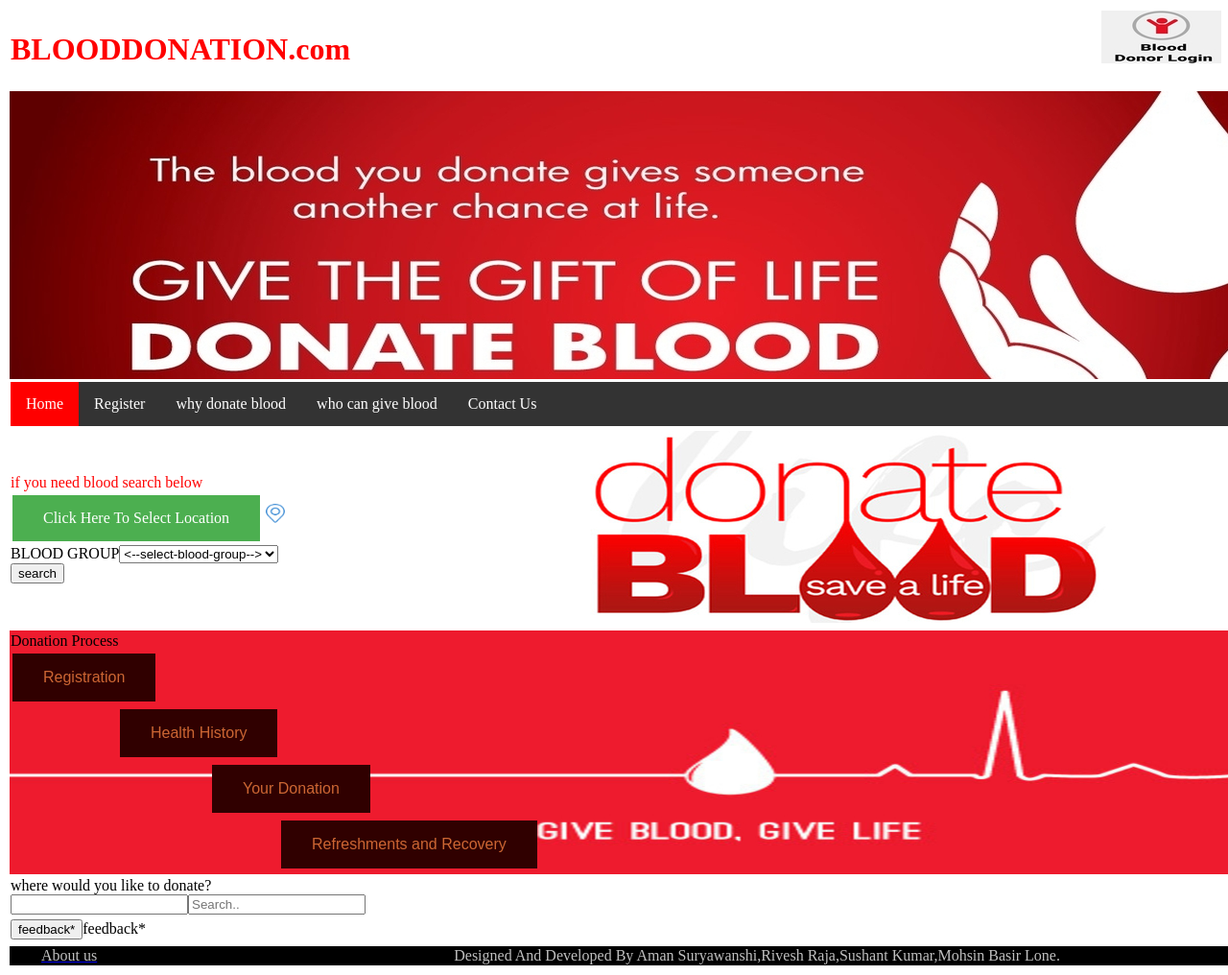
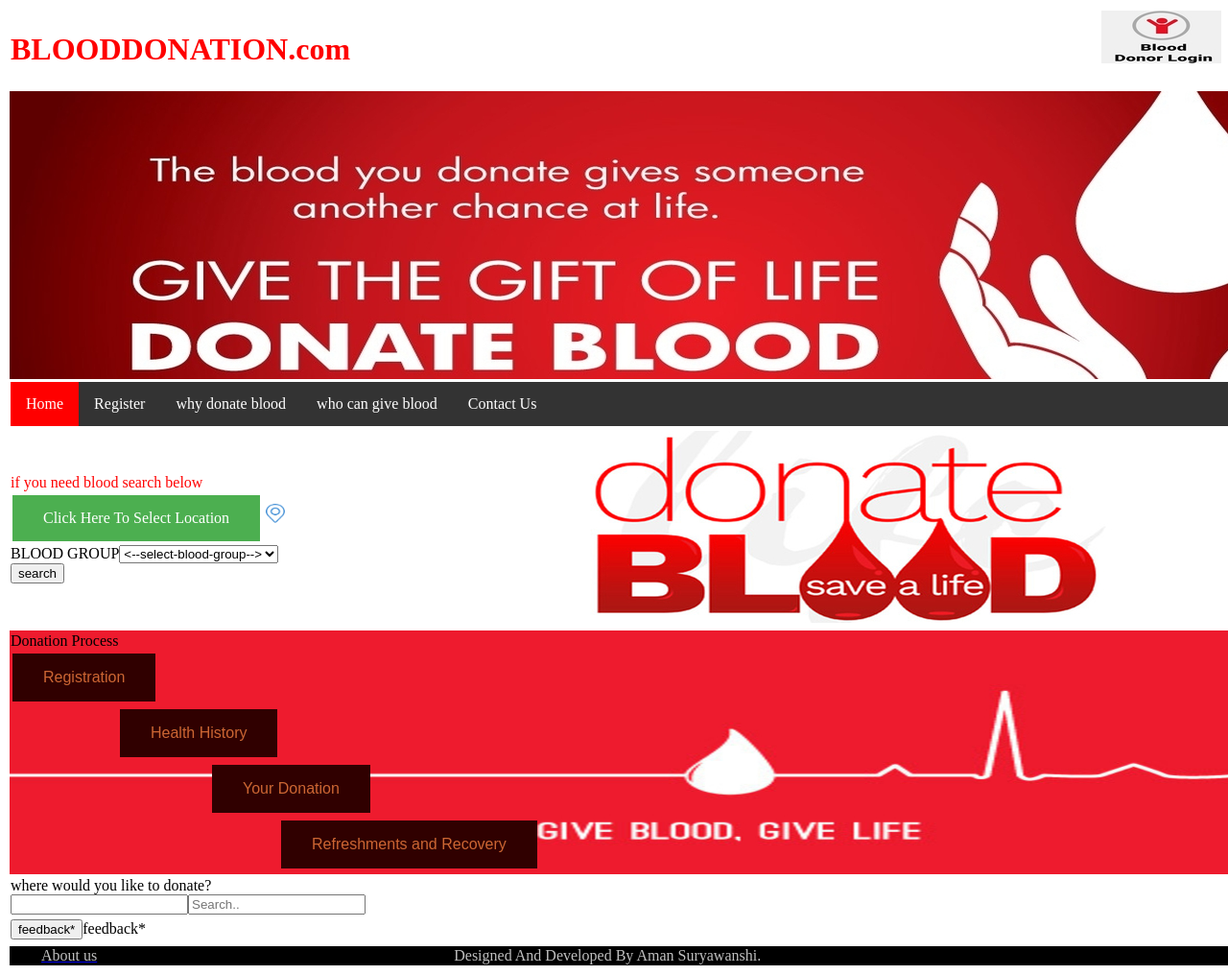
Before and after one commit to amansuryawanshi/Blood-Donation-Website-Project, a plain HTML site: page index.html in a window 1280 px wide. Shown: the top 1016 px of the page at 96% size. Drawn offline with Linux system fonts and the light colour scheme.

Commit message:
Update index.html

```diff
--- a/index.html
+++ b/index.html
@@ -218,7 +218,7 @@ li a:hover:not(.active) {
 </div>
 <script async src="https://static.addtoany.com/menu/page.js"></script>
 <!-- AddToAny END --></td></tr>
-<tr bgcolor="black"><td colspan="5">&nbsp;&nbsp;&nbsp;&nbsp;&nbsp;&nbsp;&nbsp;&nbsp;<a href="aboutus.html"><font color="#C0C0C0">About us</font></a> &nbsp;&nbsp;&nbsp;&nbsp;&nbsp;&nbsp;&nbsp;&nbsp;&nbsp;&nbsp;&nbsp;&nbsp;&nbsp;&nbsp;&nbsp;&nbsp;&nbsp;&nbsp;&nbsp;&nbsp;&nbsp;&nbsp;&nbsp;&nbsp;&nbsp;&nbsp;&nbsp;&nbsp;&nbsp;&nbsp;&nbsp;&nbsp;&nbsp;&nbsp;&nbsp;&nbsp;&nbsp;&nbsp;&nbsp;&nbsp;&nbsp;&nbsp;&nbsp;&nbsp;&nbsp;&nbsp;&nbsp;&nbsp;&nbsp;&nbsp;&nbsp;&nbsp;&nbsp;&nbsp;&nbsp;&nbsp;&nbsp;&nbsp;&nbsp;&nbsp;&nbsp;&nbsp;&nbsp;&nbsp;&nbsp;&nbsp;&nbsp;&nbsp;&nbsp;&nbsp;&nbsp;&nbsp;&nbsp;&nbsp;&nbsp;&nbsp;&nbsp;&nbsp;&nbsp;&nbsp;&nbsp;&nbsp;&nbsp;&nbsp;&nbsp;&nbsp;&nbsp;&nbsp;&nbsp;&nbsp;&nbsp;&nbsp;<font color="#C0C0C0">Designed And Developed By Aman Suryawanshi,Rivesh Raja,Sushant Kumar,Mohsin Basir Lone.</font></td></tr>
+<tr bgcolor="black"><td colspan="5">&nbsp;&nbsp;&nbsp;&nbsp;&nbsp;&nbsp;&nbsp;&nbsp;<a href="aboutus.html"><font color="#C0C0C0">About us</font></a> &nbsp;&nbsp;&nbsp;&nbsp;&nbsp;&nbsp;&nbsp;&nbsp;&nbsp;&nbsp;&nbsp;&nbsp;&nbsp;&nbsp;&nbsp;&nbsp;&nbsp;&nbsp;&nbsp;&nbsp;&nbsp;&nbsp;&nbsp;&nbsp;&nbsp;&nbsp;&nbsp;&nbsp;&nbsp;&nbsp;&nbsp;&nbsp;&nbsp;&nbsp;&nbsp;&nbsp;&nbsp;&nbsp;&nbsp;&nbsp;&nbsp;&nbsp;&nbsp;&nbsp;&nbsp;&nbsp;&nbsp;&nbsp;&nbsp;&nbsp;&nbsp;&nbsp;&nbsp;&nbsp;&nbsp;&nbsp;&nbsp;&nbsp;&nbsp;&nbsp;&nbsp;&nbsp;&nbsp;&nbsp;&nbsp;&nbsp;&nbsp;&nbsp;&nbsp;&nbsp;&nbsp;&nbsp;&nbsp;&nbsp;&nbsp;&nbsp;&nbsp;&nbsp;&nbsp;&nbsp;&nbsp;&nbsp;&nbsp;&nbsp;&nbsp;&nbsp;&nbsp;&nbsp;&nbsp;&nbsp;&nbsp;&nbsp;<font color="#C0C0C0">Designed And Developed By Aman Suryawanshi.</font></td></tr>
 </table>
 </body>
 </html>
```
